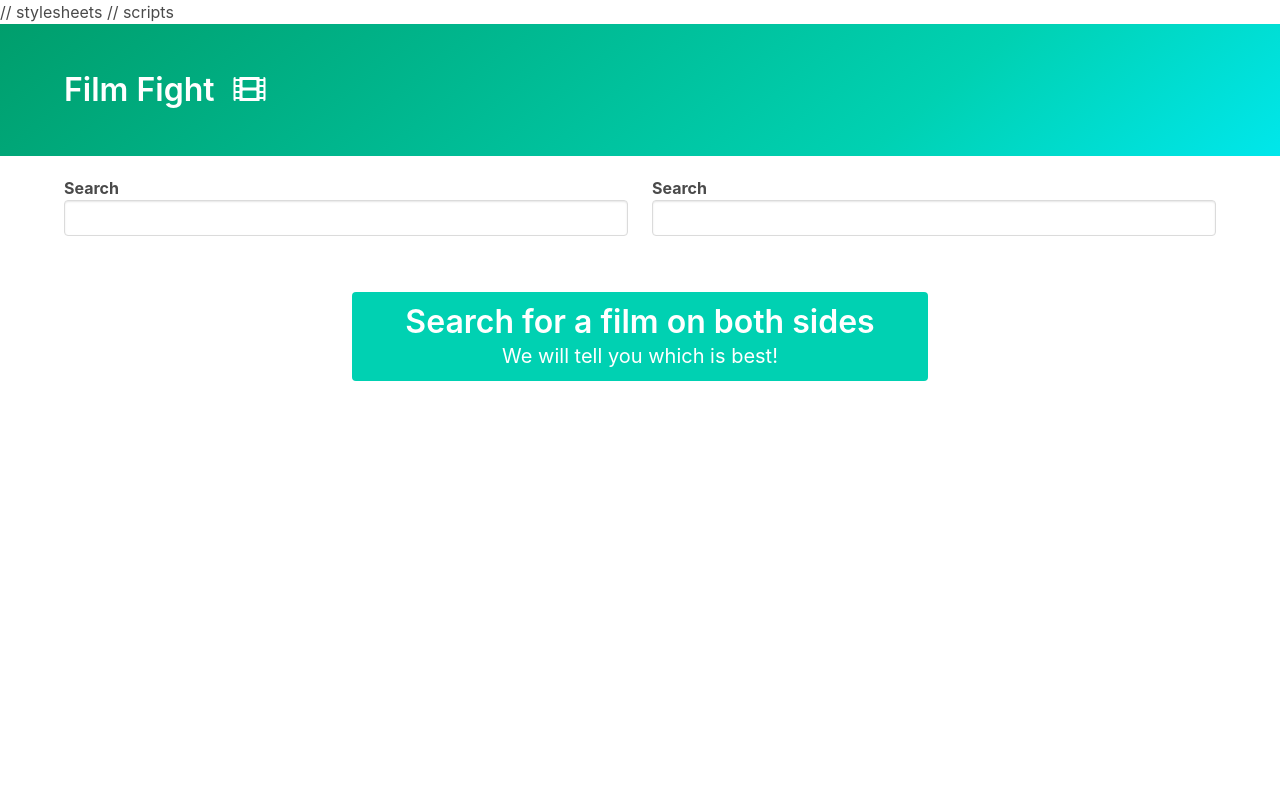
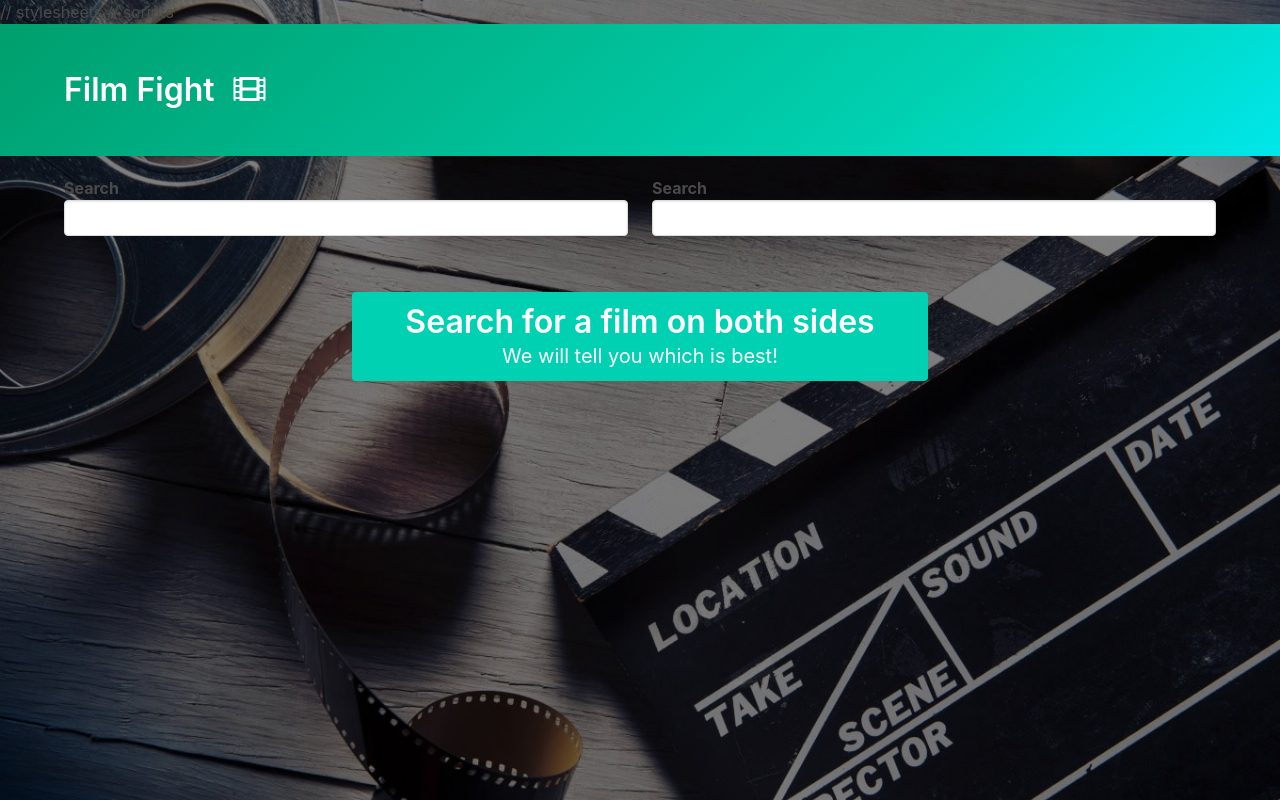
Before and after one commit to mbriscoe/Film-Fight, a plain HTML site: page index.html in a window 1280 px wide. Drawn offline with nearby package versions, Linux system fonts and the light colour scheme.

Commit message:
added background image

```diff
--- a/style.css
+++ b/assets/css/style.css
@@ -1,3 +1,8 @@
+body {
+    background-image: url('../images/bg.jpg');
+    background-size: cover;
+    height: 100vh;
+}
 .instruction {
     width: 600px;
     text-align: center;
--- a/index.html
+++ b/index.html
@@ -5,7 +5,7 @@
   // stylesheets
   <link rel="stylesheet" href="https://cdnjs.cloudflare.com/ajax/libs/font-awesome/5.11.2/css/all.css" />
   <link rel="stylesheet" href="https://cdnjs.cloudflare.com/ajax/libs/bulma/0.7.5/css/bulma.css" />
-  <link rel="stylesheet" href="style.css" />
+  <link rel="stylesheet" href="/assets/css/style.css" />
 
   // scripts
   <script defer src="https://cdnjs.cloudflare.com/ajax/libs/axios/0.19.0/axios.min.js"></script>
```
Also changed, not shown: assets/images/bg.jpg (added).
